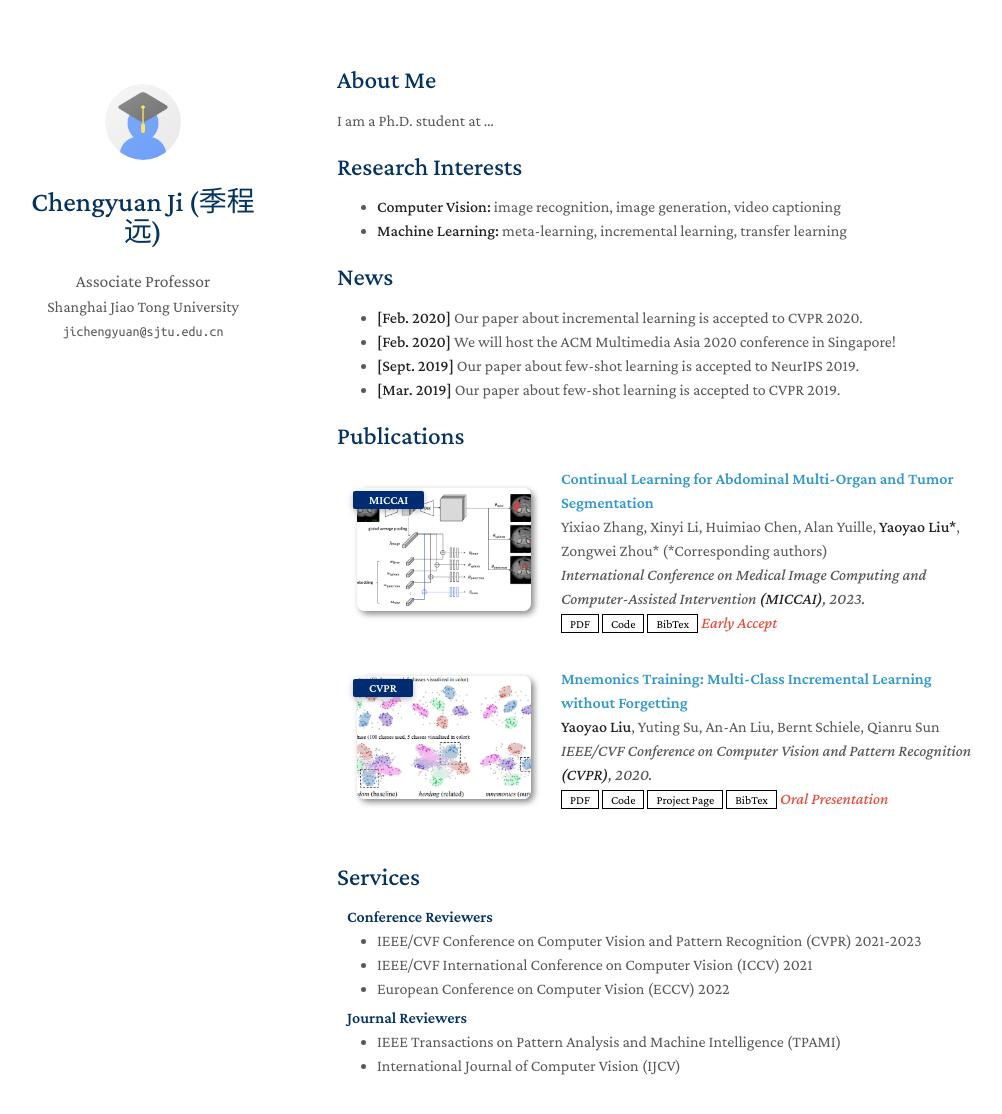
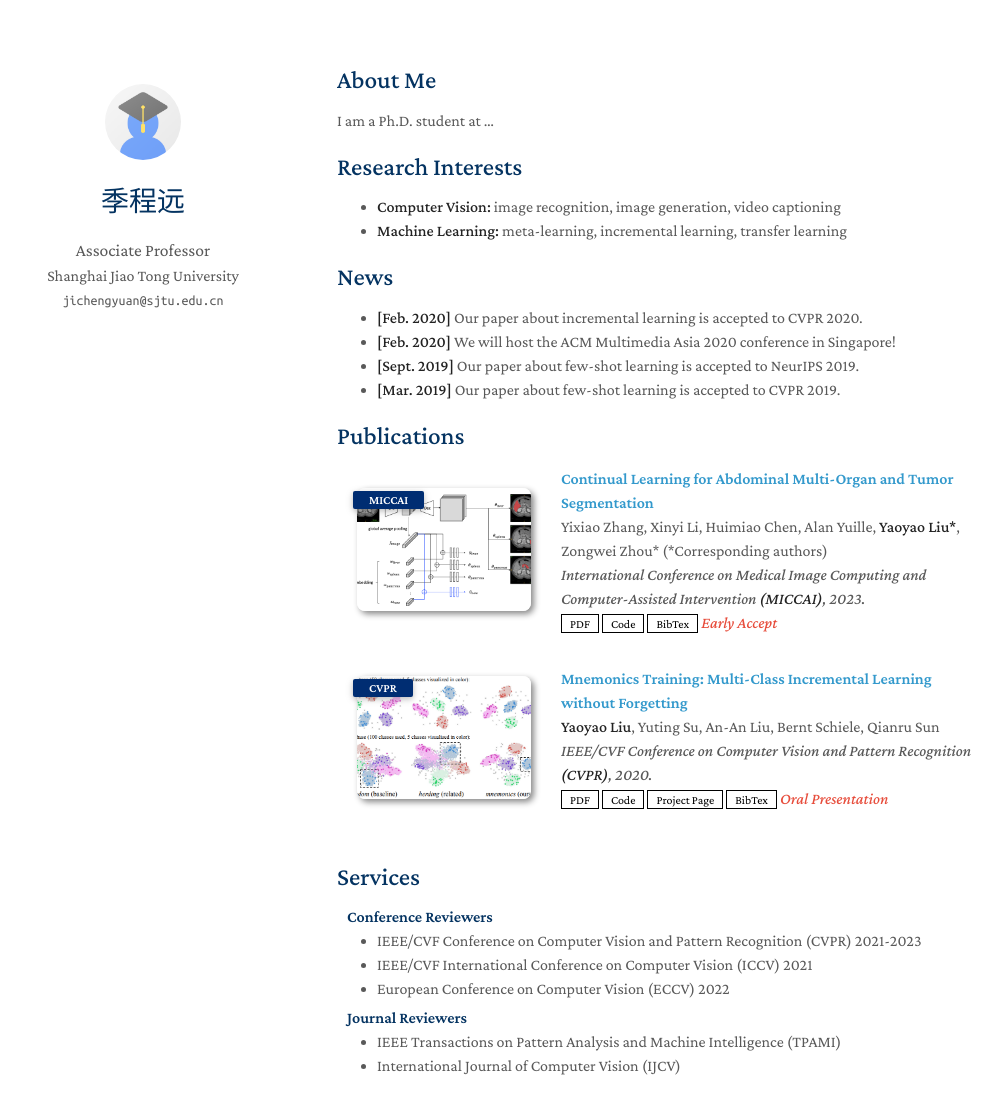
Before and after one commit to chengyuanji/website, a Jekyll site: the page built from index.md, in a window 1280 px wide and 1172 px high. Shown: the top 1114 px of the window, without its empty margins (133-1135 px from the left). Built offline with Jekyll 4.4.1, drawn with Linux system fonts in a browser that asks for light colours; a style sheet for code colours, icons or effects is not loaded; our own code applies the rules of GitHub Pages for plain Markdown files; part of the change alters nothing that is shown.

Commit message:
Update _config.yml

```diff
--- a/_config.yml
+++ b/_config.yml
@@ -1,6 +1,8 @@
 # Basic Information
-title: Chengyuan Ji (季程远)
+title: Chengyuan Ji
+title: 季程远
 position: Associate Professor
+affiliation: Department of Political Science
 affiliation: Shanghai Jiao Tong University
 email: jichengyuan@sjtu.edu.cn
 
@@ -13,7 +15,7 @@ description: Personal Website of Chengyuan Ji, SJTU
 # If you don't need one of them, you may delete the corresponding line.
 google_scholar: https://scholar.google.com/
 cv_link: assets/files/cv_ch.pdf
-cv_link: assets/files/curriculum_vitae.pdf
+#cv_link: assets/files/curriculum_vitae.pdf
 
 # Images (e.g., your profile picture and your website's favicon)
 # "favicon" and "favicon_dark" are used for the light and dark modes, respectively.
```
